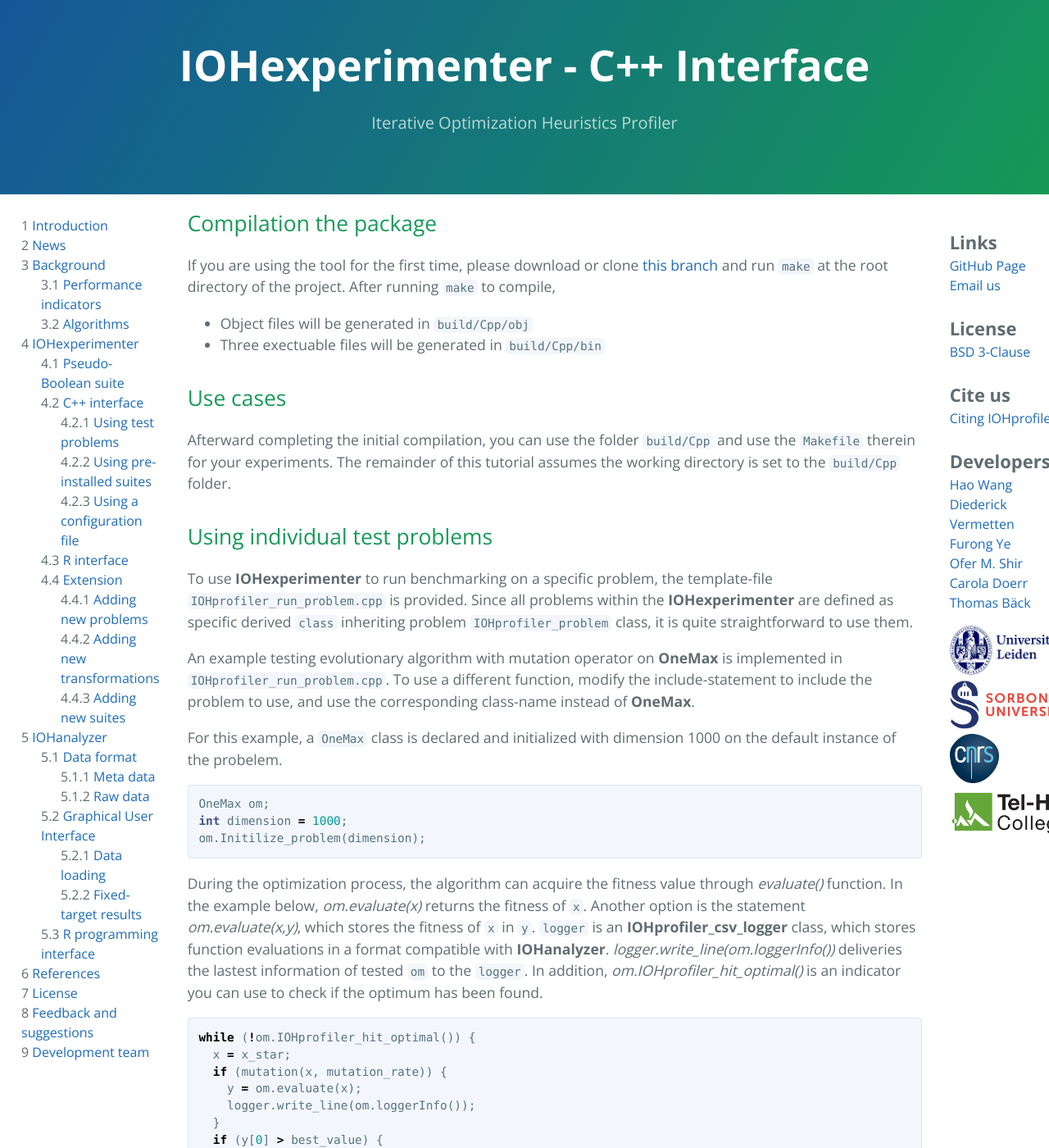
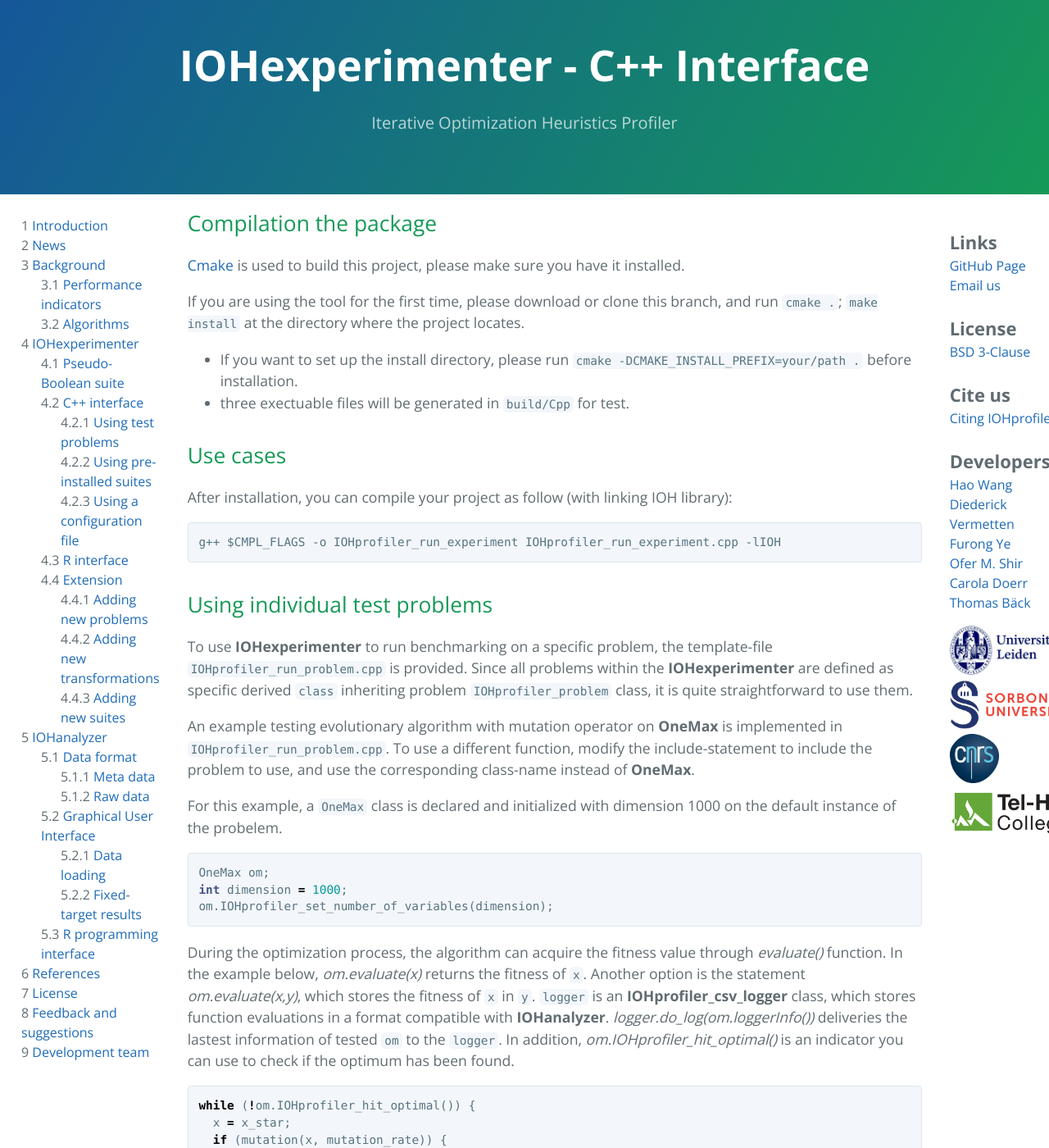
Before and after one commit to IOHprofiler/IOHprofiler.github.io, a Jekyll site: the page built from IOHexperimenter/Cpp.md, in a window 1280 px wide and 1400 px high. Shown: the whole window at 82% size. Built offline with Jekyll 4.4.1, drawn with Linux system fonts in a browser that asks for light colours; some of the changed text lies outside the part shown.

Commit message:
Update usage examples by C++

````diff
--- a/IOHexperimenter/Cpp.md
+++ b/IOHexperimenter/Cpp.md
@@ -7,16 +7,18 @@ permalink: /IOHexperimenter/Cpp/
 
 ## Compilation the package
 
-If you are using the tool for the first time, please download or clone [this branch](https://github.com/IOHprofiler/IOHexperimenter) and run `make` at the root directory of the project. After running `make` to compile,
+[Cmake](https://cmake.org) is used to build this project, please make sure you have it installed.
 
-* Object files will be generated in `build/Cpp/obj`
-* Three exectuable files will be generated in `build/Cpp/bin`
+If you are using the tool for the first time, please download or clone this branch, and run `cmake .`; `make install` at the directory where the project locates.
+* If you want to set up the install directory, please run `cmake -DCMAKE_INSTALL_PREFIX=your/path .` before installation.
+* three exectuable files will be generated in `build/Cpp` for test.
 
 ## Use cases
 
-Afterward completing the initial compilation, you can use the folder `build/Cpp` and use the `Makefile` therein for your experiments. The remainder of this tutorial assumes the working directory is set to the `build/Cpp` folder.
-
-<!-- After compiling the tool by executing `make` in the root directory, `/bin` and `/obj` subfolders are to be created in this folder. To use __IOHexperimenter__ to test your algorithms, you can create your algorithm in the provided `cpp` files and compile them by using the `make` statement. -->
+After installation, you can compile your project as follow (with linking IOH library):
+```
+g++ $CMPL_FLAGS -o IOHprofiler_run_experiment IOHprofiler_run_experiment.cpp -lIOH
+```
 
 
 ## <a name="using-individual-problems"></a>Using individual test problems
@@ -31,16 +33,16 @@ For this example, a `OneMax` class is declared and initialized with dimension 10
 ```cpp
 OneMax om;
 int dimension = 1000;
-om.Initilize_problem(dimension);
+om.IOHprofiler_set_number_of_variables(dimension);
 ```
 
-During the optimization process, the algorithm can acquire the fitness value through <i>evaluate()</i> function. In the example below, <i>om.evaluate(x)</i> returns the fitness of `x`. Another option is the statement <i>om.evaluate(x,y)</i>, which stores the fitness of `x` in `y`. `logger` is an __IOHprofiler_csv_logger__ class, which stores function evaluations in a format compatible with __IOHanalyzer__. <i>logger.write_line(om.loggerInfo())</i> deliveries the lastest information of tested `om` to the `logger`.  In addition, <i>om.IOHprofiler_hit_optimal()</i> is an indicator you can use to check if the optimum has been found.
+During the optimization process, the algorithm can acquire the fitness value through <i>evaluate()</i> function. In the example below, <i>om.evaluate(x)</i> returns the fitness of `x`. Another option is the statement <i>om.evaluate(x,y)</i>, which stores the fitness of `x` in `y`. `logger` is an __IOHprofiler_csv_logger__ class, which stores function evaluations in a format compatible with __IOHanalyzer__. <i>logger.do_log(om.loggerInfo())</i> deliveries the lastest information of tested `om` to the `logger`.  In addition, <i>om.IOHprofiler_hit_optimal()</i> is an indicator you can use to check if the optimum has been found.
 ```cpp
 while (!om.IOHprofiler_hit_optimal()) {
   x = x_star;
   if (mutation(x, mutation_rate)) {
     y = om.evaluate(x);
-    logger.write_line(om.loggerInfo());
+    logger.do_log(om.loggerInfo());
   }
   if (y[0] > best_value) {
     best_value = y;
@@ -49,7 +51,7 @@ while (!om.IOHprofiler_hit_optimal()) {
 }
 ```
 
-If, for your experiment, you want to generate data to be used in the __IOHanalyzer__, a `IOHprofiler_csv_logger` should be added to the problem you are testing on. The arguments of `IOHprofiler_csv_logger` are directory of result folder, name of result folder, name of the algorithm and infomation of the algorithm. With different setting of triggers (observer), mutilple data files are to be generated for each experiment. More details on the available triggers are available [here](/IOHexperimenter/Loggers/Observer). Before optimizing a problem, `logger` must be targeted with the problem using the statement <i>logger.target_problem()</i>, with which arguments are problem id, dimension, instance id, problem name, and the type of optimization (maximization or minimization).
+If, for your experiment, you want to generate data to be used in the __IOHanalyzer__, a `IOHprofiler_csv_logger` should be added to the problem you are testing on. The arguments of `IOHprofiler_csv_logger` are directory of result folder, name of result folder, name of the algorithm and infomation of the algorithm. With different setting of triggers (observer), mutilple data files are to be generated for each experiment. More details on the available triggers are available [here A.3](https://arxiv.org/pdf/1810.05281.pdf). Before optimizing a problem, `logger` must set to track the problem using the statement <i>logger.track_problem()</i>.
 
 ```cpp
 std::vector<int> time_points{1,2,5};
@@ -58,18 +60,14 @@ logger->set_complete_flag(true);
 logger->set_interval(0);
 logger->set_time_points(time_points,10);
 logger->activate_logger();
-logger.target_problem(om.IOHprofiler_get_problem_id(),
-                      om.IOHprofiler_get_number_of_variables(),
-                      om.IOHprofiler_get_instance_id(),
-                      om.IOHprofiler_get_problem_name(),
-                      om.IOHprofiler_get_optimization_type());
+logger.track_problem(om);
 ```
 
 ## <a name="using-suites"></a>Using pre-installed Benchmark Suites
 
-Suites are collections of test problems. The idea behind a suite is that packing problems with similar properties toghther makes it easier to test algorithms on a class of problems. Currently, two pre-defined suites are available: [__PBO__](/Suites/PBO), consisting of 23 __pseudo Boolean problems__, and [__BBOB__](https://coco.gforge.inria.fr/downloads/download16.00/bbobdocfunctions.pdf), consisting of 24 __real-valued problems__. To find out how to create your own suites, please visit [this page](/IOHexperimenter/Adding-Functions/).
+Suites are collections of test problems. The idea behind a suite is that packing problems with similar properties together makes it easier to test an algorithm on a set of problems. Currently, two pre-defined suites are available: [__PBO__](/Suites/PBO), consisting of 23 __pseudo Boolean problems__, and [__BBOB__](https://coco.gforge.inria.fr/downloads/download16.00/bbobdocfunctions.pdf), consisting of 24 __real-valued problems__. To find out how to create your own suites, please visit [this page](/IOHexperimenter/extension/#adding-new-suites).
 
-An example of testing an evolutionary algorithm with mutation operator on  the __PBO__ suite is implemented in `IOHprofiler_run_suite.cpp`. __PBO__ suite includes pointers to 23 problems. To instantiate problems you want to test, the vectors of problem id, instances and dimensions need to be given as follows:
+An example of testing an evolutionary algorithm with mutation operator on the __PBO__ suite is implemented in `IOHprofiler_run_suite.cpp`. __PBO__ suite includes pointers to 23 problems. To instantiate problems you want to test, the vectors of problem id, instances and dimensions need to be given as follows:
 ```cpp
 std::vector<int> problem_id = {1,2};
 std::vector<int> instance_id ={1,2};
@@ -98,7 +96,7 @@ while (problem = pbo.get_next_problem()) {
 }
 ```
 
-If, for your experiment, you want to generate data to be used in the __IOHanalyzer__, a `IOHprofiler_csv_logger` should be added to the suite. The arguments of `IOHprofiler_csv_logger` are the directory of result folder, name of result folder, name of the algorithm and infomation of the algorithm. In addition, you can set up mutilple triggers of recording evaluations. For the details of triggers, please visit the introduction of [IOHprofiler_observer](/IOHexperimenter/Loggers/).
+If, for your experiment, you want to generate data to be used in the __IOHanalyzer__, a `IOHprofiler_csv_logger` should be added to the suite. The arguments of `IOHprofiler_csv_logger` are the directory of result folder, name of result folder, name of the algorithm and infomation of the algorithm. In addition, you can set up mutilple triggers of recording evaluations. For the details of triggers, please visit [here A.3](https://arxiv.org/pdf/1810.05281.pdf).
 ```cpp
 std::vector<int> time_points{1,2,5};
 std::shared_ptr<IOHprofiler_csv_logger> logger(new IOHprofiler_csv_logger("./","run_suite","EA","EA"));
````
Also changed, not shown: other parts of IOHexperimenter/Cpp.md (+1 -1 lines), IOHexperimenter/Adding-Functions.md (+10 -8 lines).
